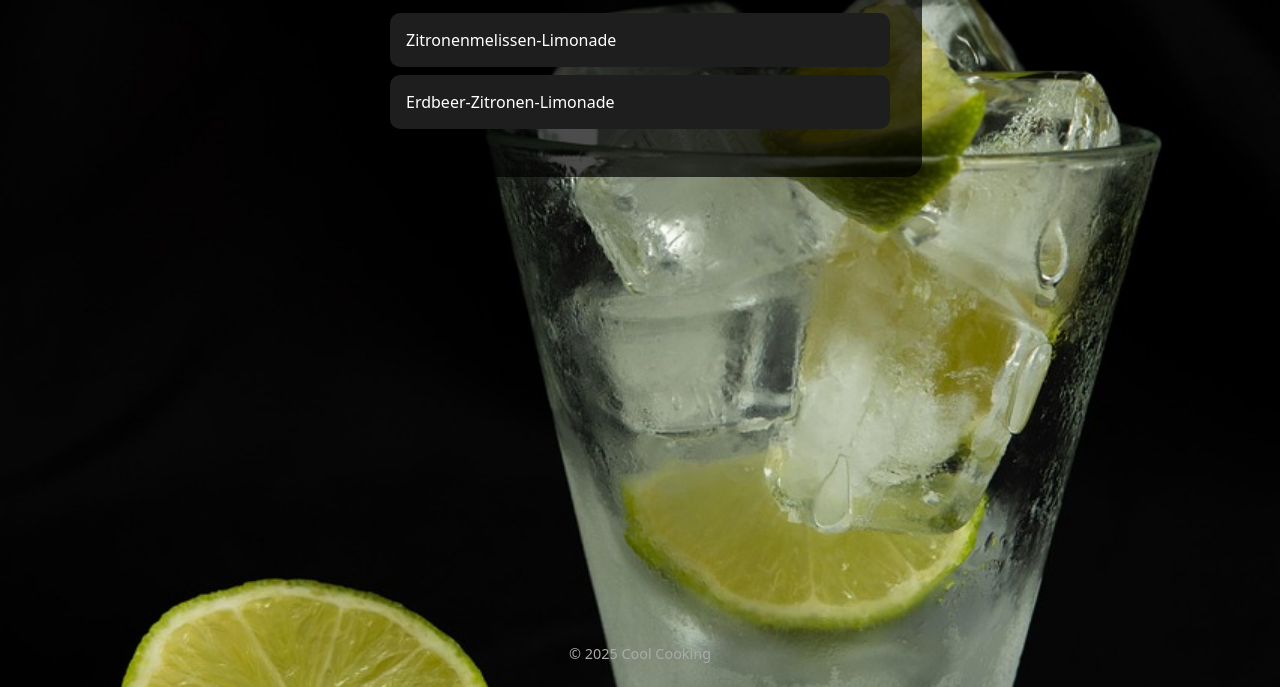
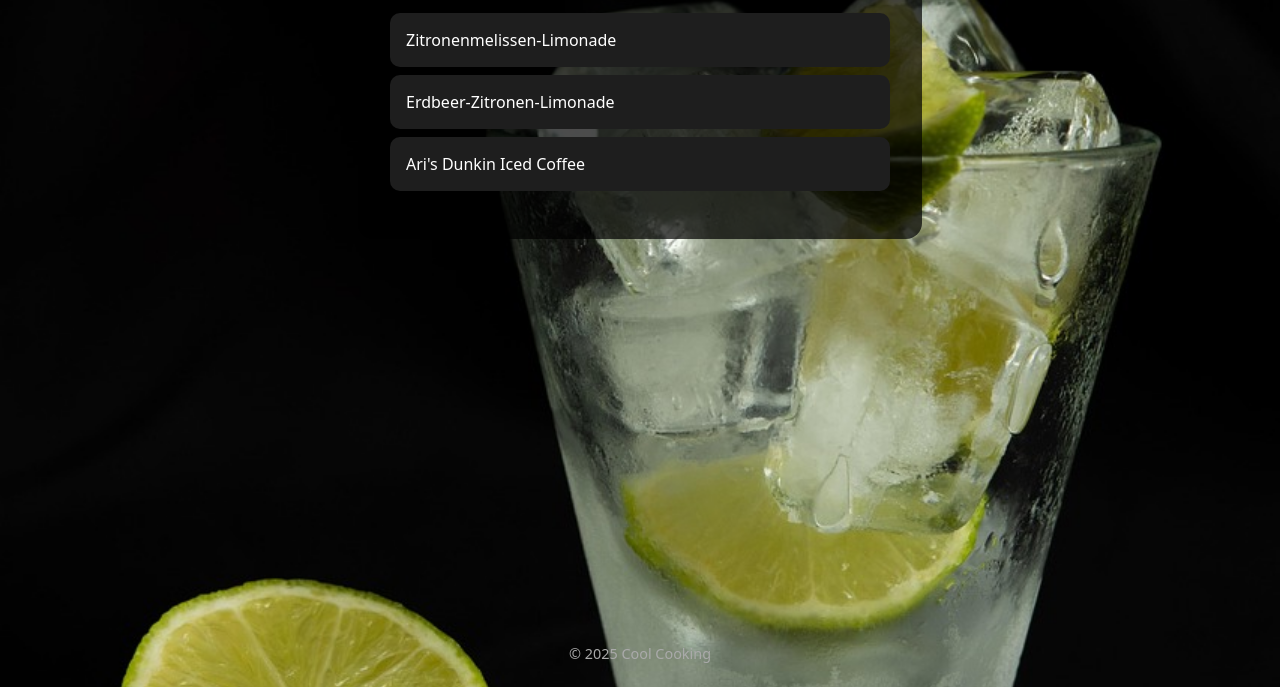
Before and after one commit to coolmusiccode/coolcooking, a plain HTML site: page index.html in a window 1280 px wide. Shown: the part 161-848 px from the top of the page. Drawn offline with Linux system fonts and the light colour scheme.

Commit message:
Update index.html

```diff
--- a/index.html
+++ b/index.html
@@ -60,6 +60,7 @@
     <ul id="recipes">
       <li data-url="limolemon.html">Zitronenmelissen-Limonade</li>
       <li data-url="limostrawberry.html">Erdbeer-Zitronen-Limonade</li>
+      <li data-url="arisdunkinicedcoffee.html">Ari's Dunkin Iced Coffee</li>
     </ul>
   </div>
 
```
